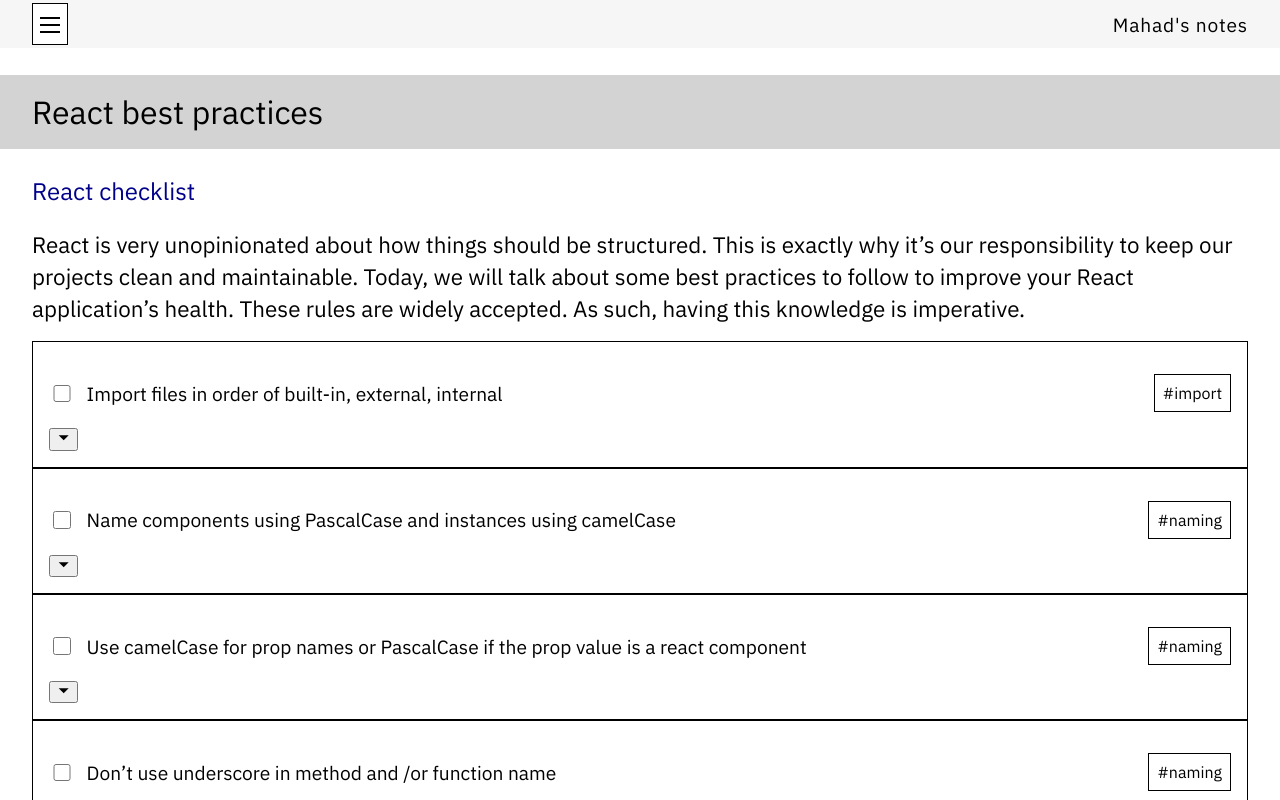
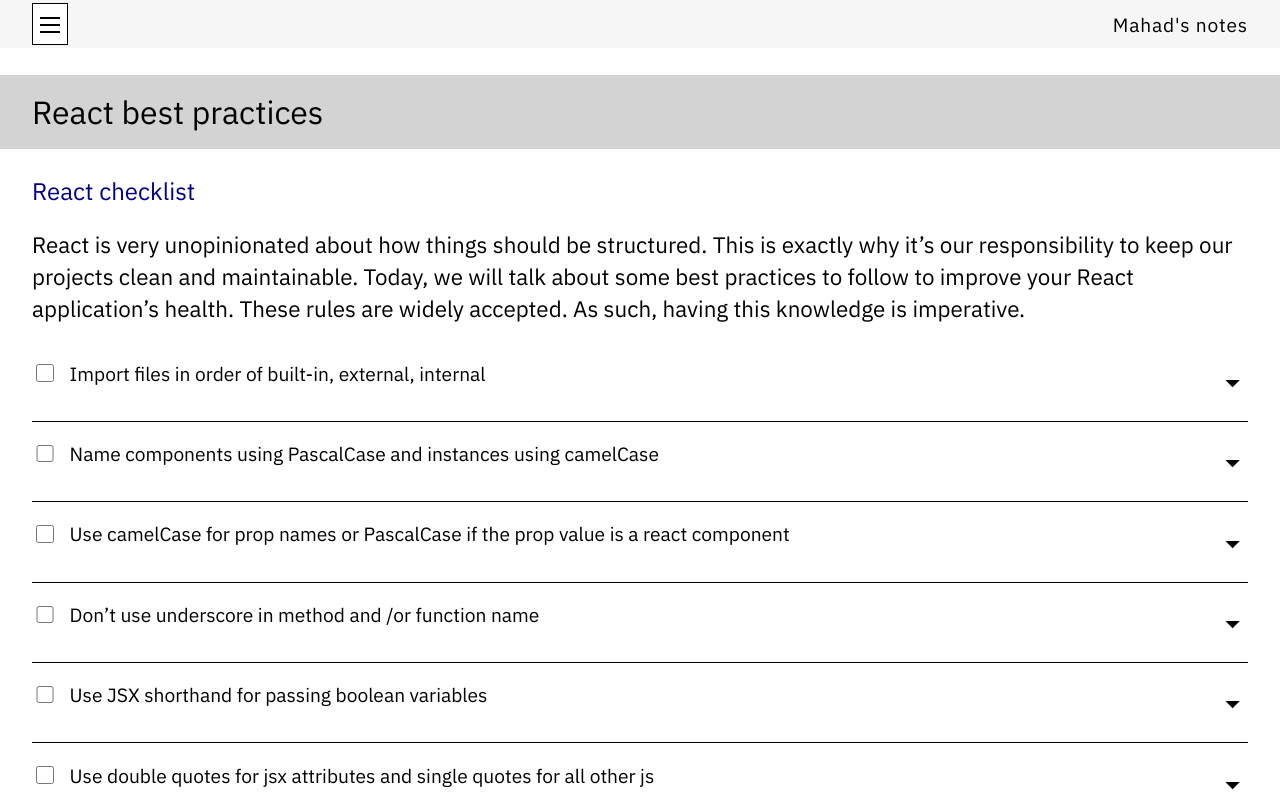
Before and after one commit to Elir-Mahad/notes, a Next.js app: page /react-bp-checklist in a window 1280 px wide. Shown: the top 800 px of the page. Built offline with nearby package versions, Linux system fonts and the light colour scheme.

Commit message:
enhance(checlist): improve styles of expandable and buttons

```diff
--- a/components/react-checklist-chaps/CheckList.js
+++ b/components/react-checklist-chaps/CheckList.js
@@ -33,7 +33,7 @@ function CheckList() {
               <CheckListCheckMark type="checkbox" />
               <CheckListItemTitle>{item.title}</CheckListItemTitle>
             </CheckListMarkTitle>
-            <CheckListTag>#{item.tag}</CheckListTag>
+            {/* <CheckListTag>#{item.tag}</CheckListTag> */}
           </CheckListLine>
           <Expandable item={item} />
         </CheckListBox>
--- a/components/react-checklist-chaps/Expandable.js
+++ b/components/react-checklist-chaps/Expandable.js
@@ -9,6 +9,8 @@ import {
   CheckListGistType,
   ExpandableButtons,
   ExpandableButton,
+  ExpandableBox,
+  ExpandableContent,
 } from "../../styles/Styles";
 import Gist from "react-gist";
 //
@@ -34,7 +36,7 @@ const Expandable = ({
   const [minusIcon, setMinusIcon] = useState(false);
 
   return (
-    <div>
+    <ExpandableBox>
       <ExpandableButtons>
         {plusIcon && (
           <ExpandableButton onClick={showGrades}>
@@ -48,7 +50,7 @@ const Expandable = ({
         )}
       </ExpandableButtons>
       {isToggled && (
-        <>
+        <ExpandableContent>
           <CheckListItemDescription>
             {item.description}
           </CheckListItemDescription>
@@ -62,9 +64,9 @@ const Expandable = ({
               <Gist id={item.gistGoodId} />
             </CheckListItemGist>
           </CheckListItemImages>
-        </>
+        </ExpandableContent>
       )}
-    </div>
+    </ExpandableBox>
   );
 };
 
--- a/styles/Styles.js
+++ b/styles/Styles.js
@@ -472,8 +472,7 @@ export const PmOption = styled.li`
 // Checklist Box below
 
 export const CheckListBox = styled.div`
-  border: 1px solid black;
-  padding: 1rem;
+  //
 `;
 
 export const CheckListLine = styled.div`
@@ -533,10 +532,25 @@ export const CheckListItemGist = styled.div`
   }
 `;
 
+export const ExpandableBox = styled.div`
+  border-bottom: 1px solid black;
+`;
+
 export const ExpandableButtons = styled.div`
-  //
+  position: relative;
+  top: -2rem;
+  height: 1rem;
 `;
 
 export const ExpandableButton = styled.button`
-  //
+  background-color: transparent;
+  border: none;
+  cursor: pointer;
+  float: right;
+  top: 0rem;
+  font-size: 1.2rem;
 `;
+
+export const ExpandableContent = styled.div`
+  width: 95%;
+`;
```
